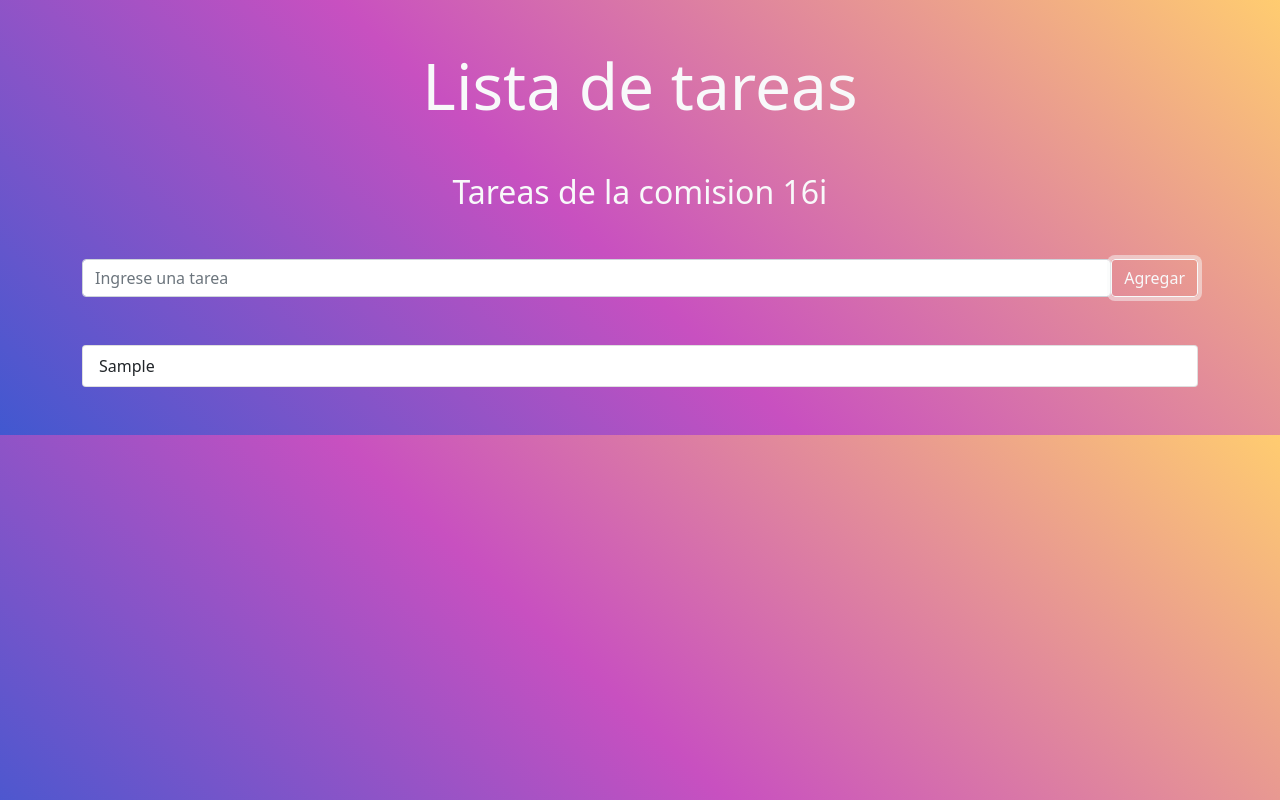
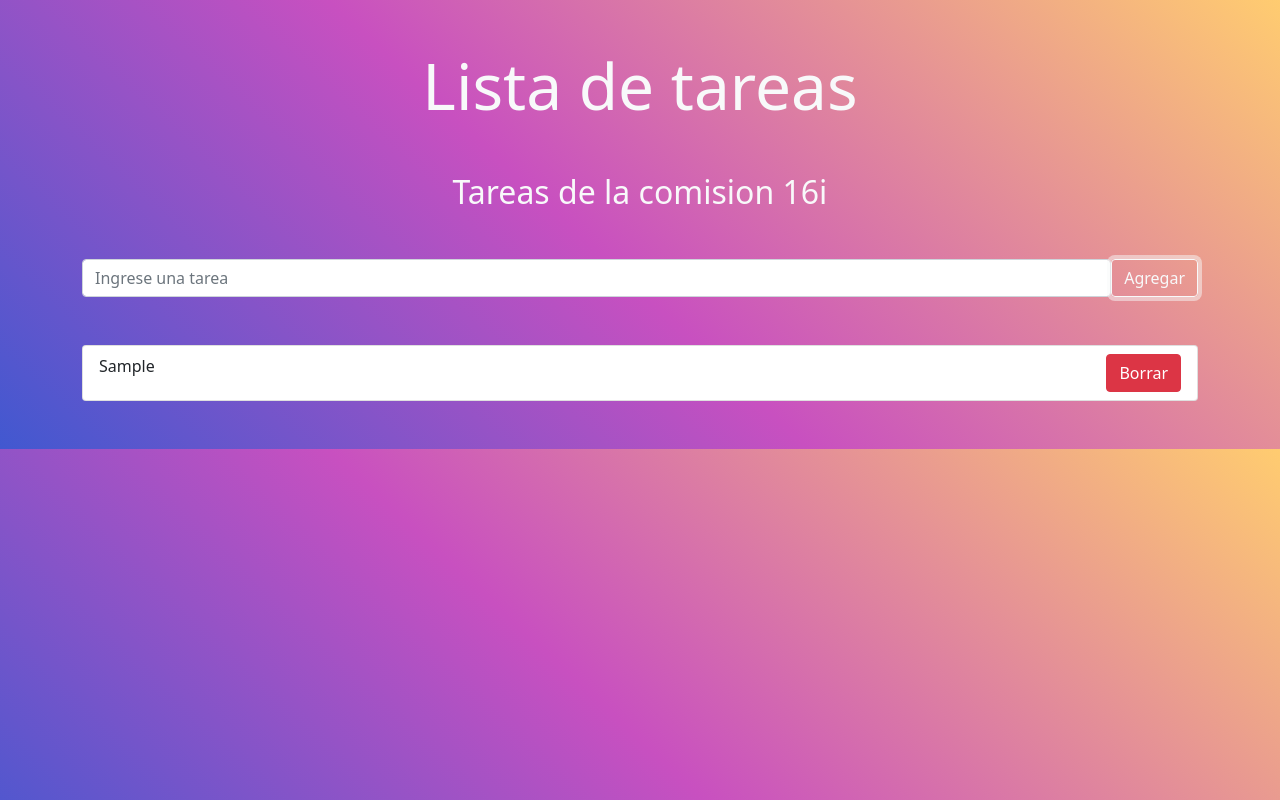
Before and after one commit to earias08/listaTareas-c16i, a React (Create React App) app: page / in a window 1280 px wide. Both pictures are taken after typing "Sample" into the empty fields and a click on the button "Agregar". Built offline with nearby package versions, Linux system fonts and the light colour scheme.

Commit message:
se agrego la logica para borrar tareas

```diff
--- a/src/components/FormTareas.js
+++ b/src/components/FormTareas.js
@@ -20,6 +20,12 @@
       setTareaIndividual('');
   };
 
+  const borrarTarea = (nombre) =>{
+    let arregloModificado = tareas.filter((tarea)=>{return tarea !== nombre });
+    // console.log(arregloModificado);
+    setTareas(arregloModificado);
+  }
+
   return (
     //   aqui va el maquetado y muy poca logica
     <>
@@ -38,7 +44,7 @@
         </div>
       </form>
       <section className="container">
-        <ListaTareas arregloTareas={tareas}></ListaTareas>
+        <ListaTareas arregloTareas={tareas} borrarTarea={borrarTarea} ></ListaTareas>
       </section>
     </>
   );
--- a/src/components/ItemTarea.js
+++ b/src/components/ItemTarea.js
@@ -1,9 +1,11 @@
-import React from 'react';
+import React from "react";
 
 const ItemTarea = (props) => {
-    return (
-        <li className="list-group-item">{props.dato}</li>
-    );
+  return (
+    <li className="list-group-item d-flex justify-content-between">
+      {props.dato} <button className="btn btn-danger" onClick={ () => props.borrarTarea(props.dato)}>Borrar</button>
+    </li>
+  );
 };
 
 export default ItemTarea;
--- a/src/components/ListaTareas.js
+++ b/src/components/ListaTareas.js
@@ -5,7 +5,7 @@
   return (
     <ul className="list-group my-5">
       {
-        props.arregloTareas.map((elemento, indice)=> <ItemTarea key={indice} dato={elemento}></ItemTarea>)
+        props.arregloTareas.map((elemento, indice)=> <ItemTarea key={indice} dato={elemento} borrarTarea={props.borrarTarea} ></ItemTarea>)
       }
     </ul>
   );
```
